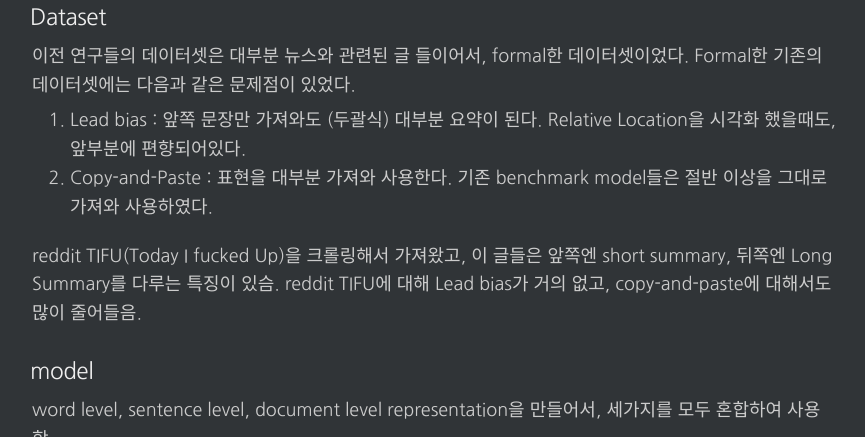
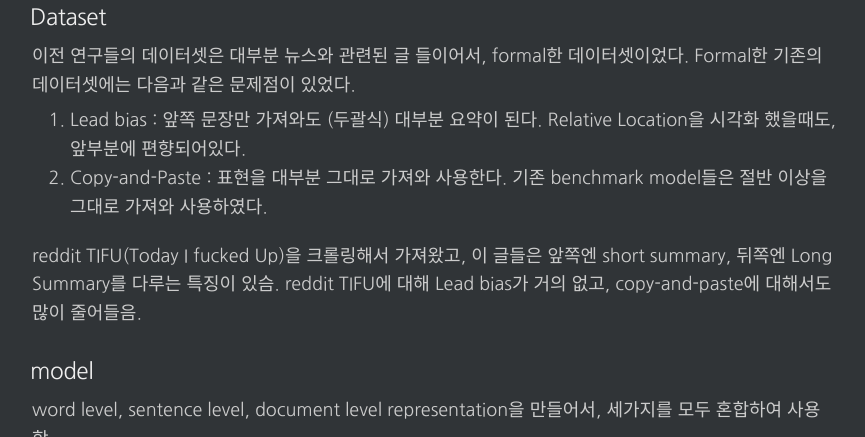
Before and after one commit to changhyeonnam/changhyeonnam.github.io, a Jekyll site: the page built from _posts/2022/2022-5-12-Knowledge_enhanced_NLG.md, in a window 1280 px wide and 900 px high, scrolled down 2050 px, cut to the strip 91-528 px from the top of the window. Shown: the whole strip, without its empty margins (205-1070 px from the left). Built offline with Jekyll 4.4.1, drawn with Linux system fonts in a browser that asks for light colours; nearby versions of some CDN libraries; comment, search, counter and statistics services are not loaded; some of the changed text lies outside the part shown.

Commit message:
update post.md

```diff
--- a/_posts/2022/2022-5-12-Knowledge_enhanced_NLG.md
+++ b/_posts/2022/2022-5-12-Knowledge_enhanced_NLG.md
@@ -19,7 +19,7 @@
 
 Text Generation : system that focuses on producing coherent, useful text.
 
-useful에 초점을 맞춤. useful한 text generation이란?
+그 중에, useful text에 초점을 맞춤. useful한 text generation이란?
   - 사용자에게 정보를 줘서, 쓸모있는 정보가 있어야한다.
   - noisy text environment 에서도 잘 작동해야 useful.
 
@@ -48,7 +48,7 @@
 이전 연구들의 데이터셋은 대부분 뉴스와 관련된 글 들이어서, formal한 데이터셋이었다. Formal한 기존의 데이터셋에는 다음과 같은 문제점이 있었다.
 
 1. Lead bias : 앞쪽 문장만 가져와도 (두괄식) 대부분 요약이 된다. Relative Location을 시각화 했을때도, 앞부분에 편향되어있다.
-2. Copy-and-Paste : 표현을 대부분 가져와 사용한다. 기존 benchmark model들은 절반 이상을 그대로 가져와 사용하였다.
+2. Copy-and-Paste : 표현을 대부분 그대로 가져와 사용한다. 기존 benchmark model들은 절반 이상을 그대로 가져와 사용하였다.
 
 reddit TIFU(Today I fucked Up)을 크롤링해서 가져왔고, 이 글들은 앞쪽엔 short summary, 뒤쪽엔 Long Summary를 다루는 특징이 있슴. reddit TIFU에 대해 Lead bias가 거의 없고, copy-and-paste에 대해서도 많이 줄어들음.
 
```
